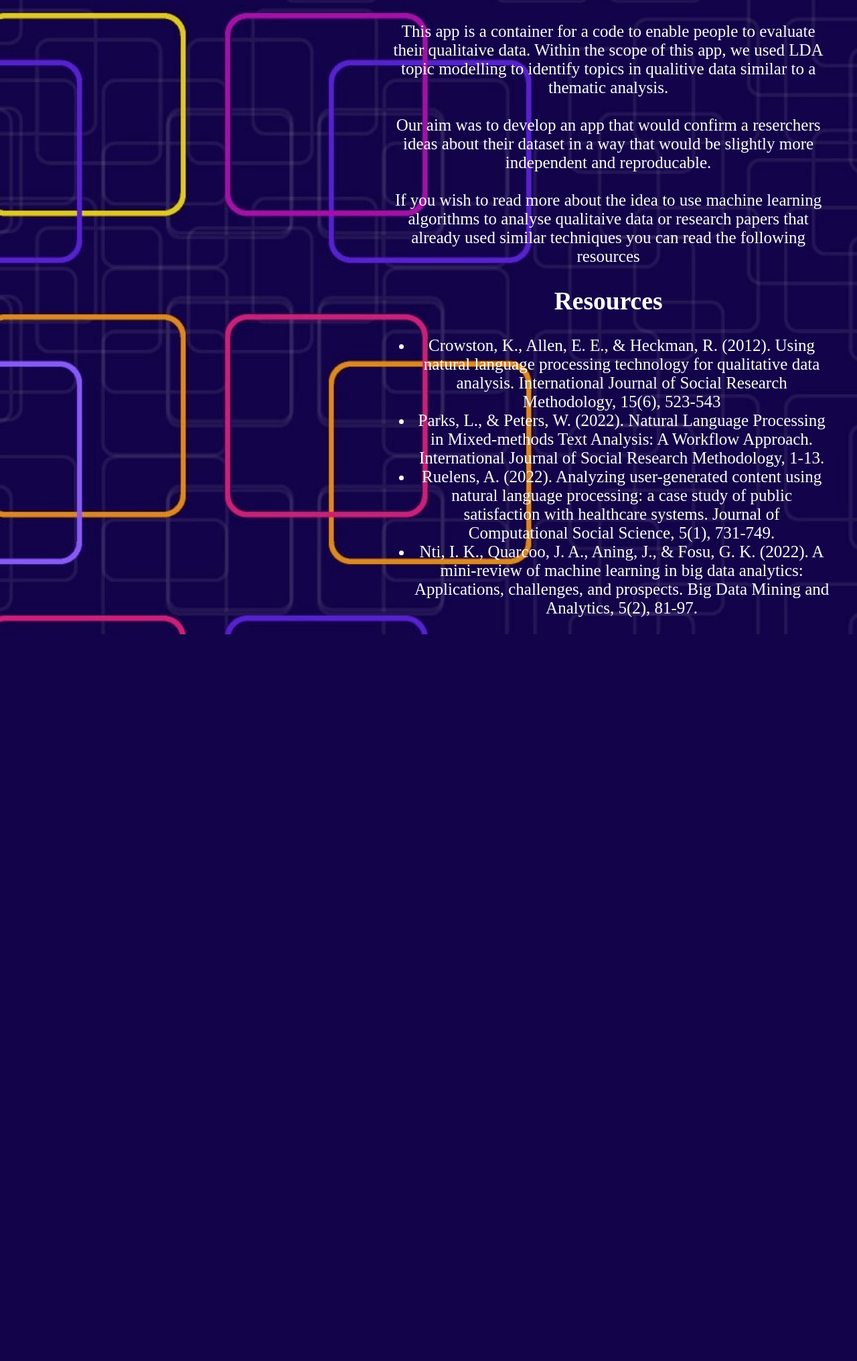
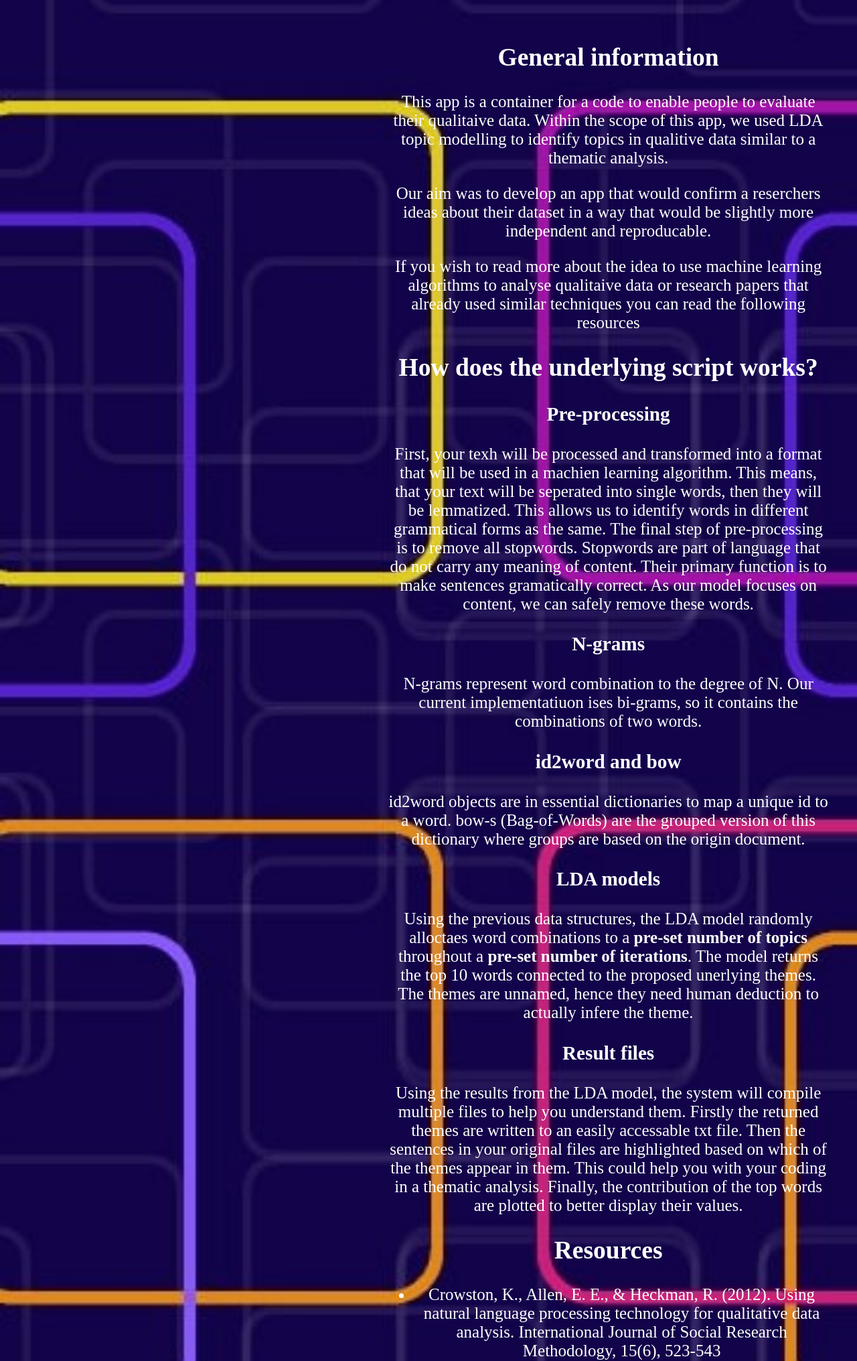
Before and after one commit to zsolttakacs2000/mlqda, a Django app: page /mlqda/about/ in a window 1280 px wide. Shown: the part 75-2107 px from the top of the page at 67% size. Before the commit the page ends 1022 px from the top, so only its background shows below. Run offline with Django 4.2, Linux system fonts and the light colour scheme; parts of the project's set-up code (start-up, migrations or seed data) failed here and were passed over.

Commit message:
Updated FAQ and about pages. Closes #12

```diff
--- a/src/mlqda_project/templates/mlqda/about.html
+++ b/src/mlqda_project/templates/mlqda/about.html
@@ -8,17 +8,56 @@
 
 {% block body_block %}
 	<div class="maintext">
+		<h2>General information</h2>
+			<p>
 				This app is a container for a code to enable people to evaluate their
 				qualitaive data. Within the scope of this app, we used LDA topic modelling
 				to identify topics in qualitive data similar to a thematic analysis.
-		</br></br>
+			</p>
+			<p>
 				Our aim was to develop an app that would confirm a reserchers ideas
 				about their dataset in a way that would be slightly more independent and
 				reproducable.
-		</br></br>
+			</p>
+			<p>
 				If you wish to read more about the idea to use machine learning algorithms
 				to analyse qualitaive data or research papers that already used similar techniques
 				you can read the following resources
+			</p>
+		<h2>How does the underlying script works?</h2>
+			<h3>Pre-processing</h3>
+			<p>
+				First, your texh will be processed and transformed into a format that will be used in a machien learning algorithm.
+				This means, that your text will be seperated into single words, then they will be lemmatized.
+				This allows us to identify words in different grammatical forms as the same.
+				The final step of pre-processing is to remove all stopwords.
+				Stopwords are part of language that do not carry any meaning of content. Their primary function is to make sentences gramatically correct.
+				As our model focuses on content, we can safely remove these words.
+			</p>
+			<h3>N-grams</h3>
+			<p>
+				N-grams represent word combination to the degree of N. Our current implementatiuon ises bi-grams, so it contains the combinations of two words.
+			</p>
+			<h3>id2word and bow</h3>
+			<p>
+				id2word objects are in essential dictionaries to map a unique id to a word.
+				bow-s (Bag-of-Words) are the grouped version of this dictionary where groups are based on the origin document.
+			</p>
+			<h3>LDA models</h3>
+			<p>
+				Using the previous data structures, the LDA model randomly alloctaes word combinations to a <strong>pre-set number of topics </strong>
+				throughout a <strong>pre-set number of iterations</strong>. The model returns the top 10 words connected to the proposed unerlying themes.
+				The themes are unnamed, hence they need human deduction to actually infere the theme.
+			</p>
+			<h3>Result files</h3>
+			<p>
+				Using the results from the LDA model, the system will compile multiple files to help you understand them.
+				Firstly the returned themes are written to an easily accessable txt file.
+				Then the sentences in your original files are highlighted based on which of the themes appear in them.
+				This could help you with your coding in a thematic analysis.
+				Finally, the contribution of the top words are plotted to better display their values.
+			</p>
+
 		<h2>Resources</h2>
 		<ul>
 			<li> Crowston, K., Allen, E. E., & Heckman, R. (2012).
--- a/src/mlqda_project/templates/mlqda/faq.html
+++ b/src/mlqda_project/templates/mlqda/faq.html
@@ -16,7 +16,9 @@
 		Leaving these unnecessary texts in, could lead to your results being wrong.
 		For example, if you keep the pseudonym for the participant in the text, the script could pick it up as an important word for a topic becuse it is recurring often.
 		However, in reality, the pseudonym of the participant does not carry any meaningful imformation regarding th underlying topics of your data.
-		For this reason we ask you to remove any text that is not the text you want to analyse.</p>
+		For this reason we ask you to remove any text that is not the text you want to analyse.
+		</br>
+		<strong>The current implementation does not support warnings if your text is not prepared correctly.</strong></p>
 
 		</br>
 		<h2>What pieces of texts should I remove from my files?</h2>
```
Lines whose indentation alone changed are shown as unchanged.
